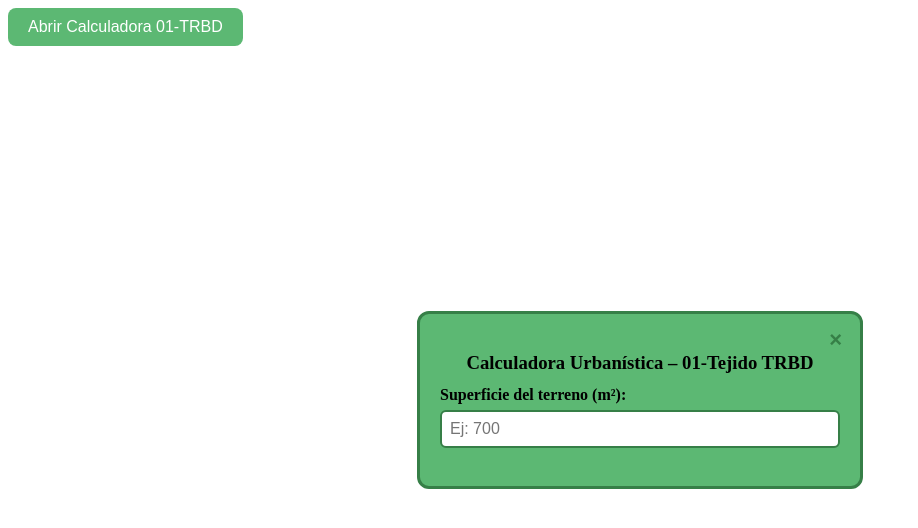
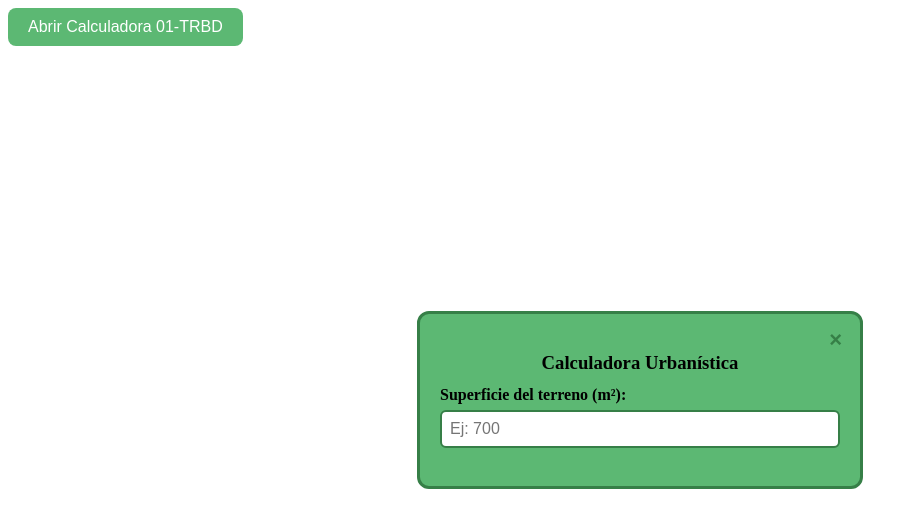
Before and after one commit to GisRafaela/calculadoratejidoTRBDs4, a plain HTML site: page index.html in a window 1280 px wide. Both pictures are taken after a click on the button "Abrir Calculadora 01-TRBD". Shown: the whole page, without its empty margins (0-918 px from the left). Drawn offline with Linux system fonts and the light colour scheme.

Commit message:
Update index.html
Se modificó Calculadora Urbanística – 01-Tejido TRBD por Calculadora Urbanística.

```diff
--- a/index.html
+++ b/index.html
@@ -85,7 +85,7 @@
   <div id="modal-calculadora" class="modal">
     <div class="modal-content">
       <button class="cerrar-btn" aria-label="Cerrar">&times;</button>
-      <h3 style="color:#fffff; text-align:center; margin-bottom:12px;">Calculadora Urbanística – 01-Tejido TRBD</h3>
+      <h3 style="color:#fffff; text-align:center; margin-bottom:12px;">Calculadora Urbanística</h3>
       <label for="m2-modal" style="font-weight:600;">Superficie del terreno (m²):</label>
       <input id="m2-modal" type="number" min="0" placeholder="Ej: 700" oninput="calcularUrbanismoTRBD(this.value)" />
       <div id="resultado-trbd" style="margin-top:18px; font-size:15px; line-height:1.5;"></div>
```
